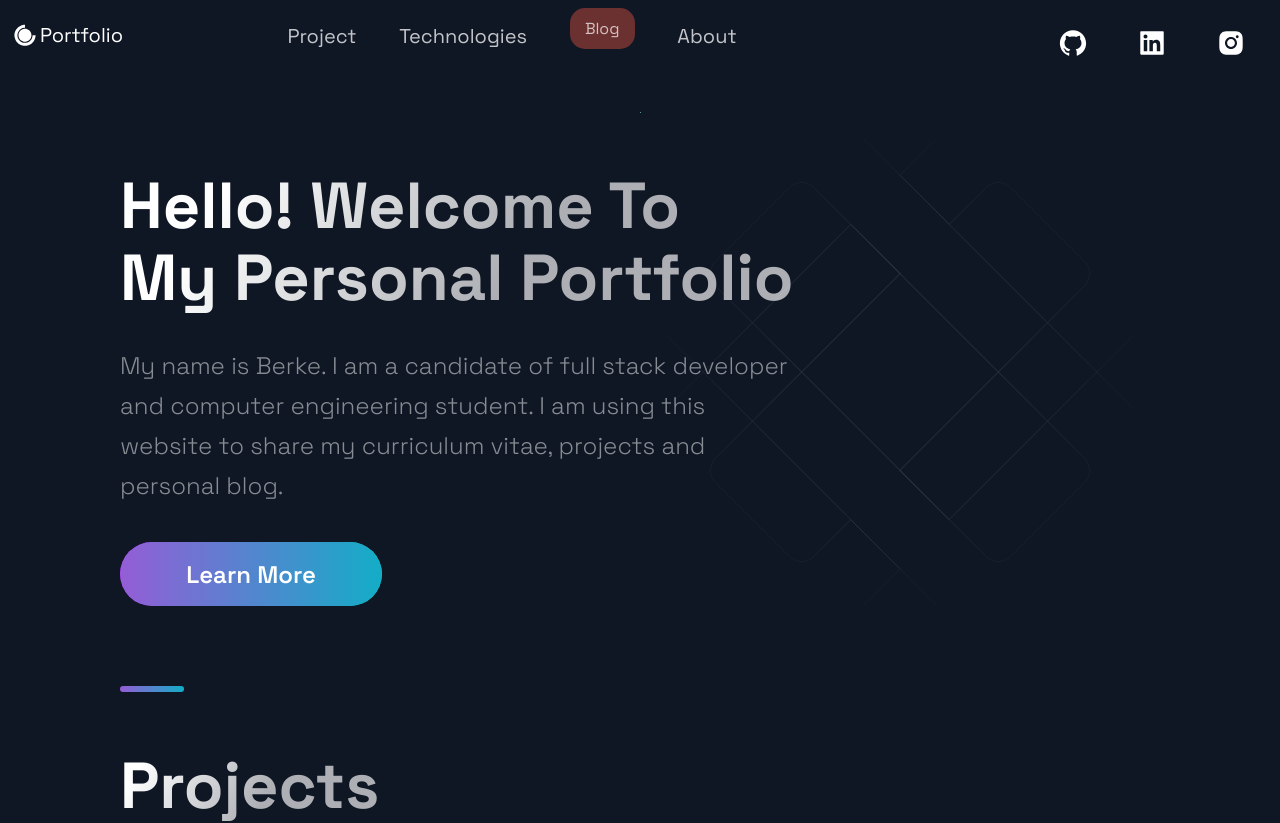
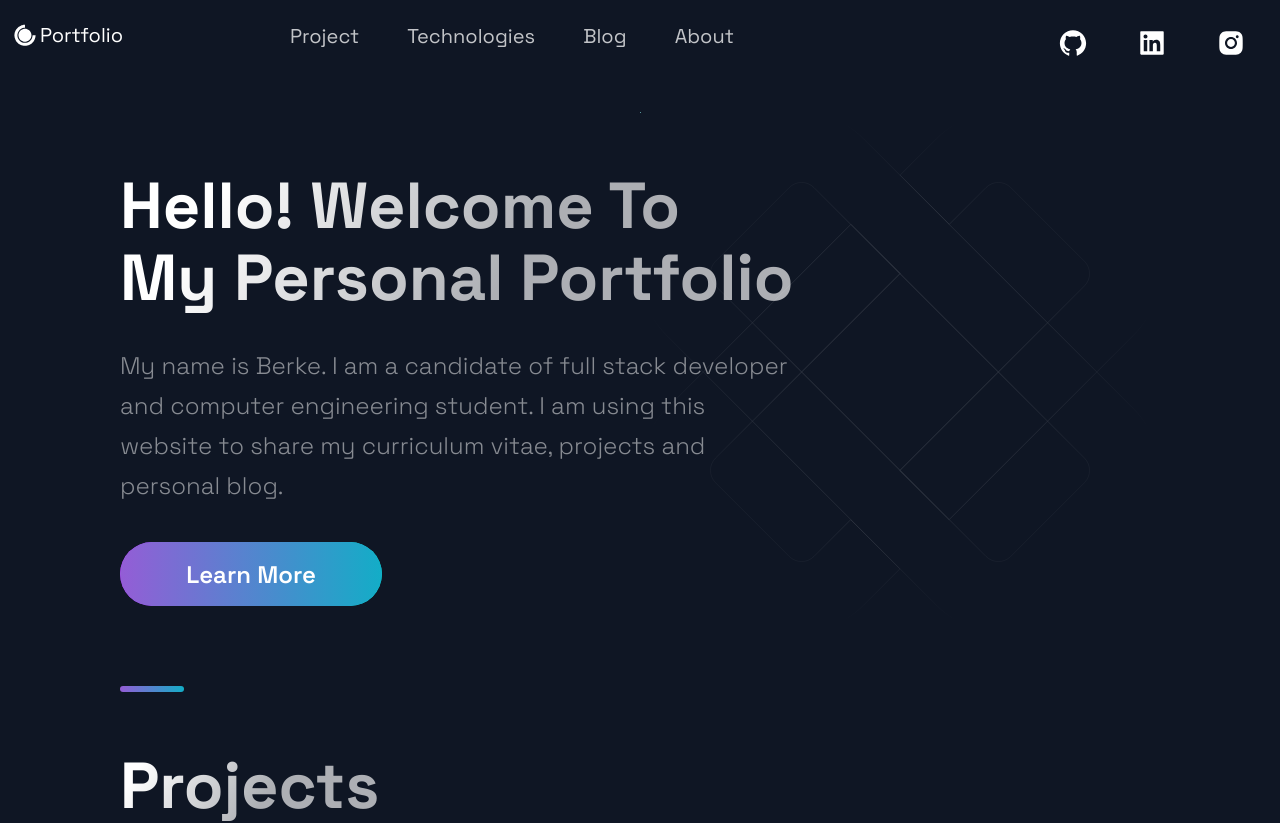
Before and after one commit to eberkeaydin/portfolio, a Next.js app: page / in a window 1280 px wide. Shown: the top 823 px of the page. Built offline with nearby package versions, Linux system fonts and the light colour scheme.

Commit message:
Blogs...

```diff
--- a/src/components/Header/Header.js
+++ b/src/components/Header/Header.js
@@ -2,7 +2,6 @@ import Link from 'next/link';
 import React from 'react';
 import { AiFillGithub, AiFillInstagram, AiFillLinkedin } from 'react-icons/ai';
 import { DiCssdeck } from 'react-icons/di';
-import { ExternalLinks } from '../Projects/ProjectsStyles';
 
 import { Container, Div1, Div2, Div3, NavLink, SocialIcons, Span } from './HeaderStyles';
 
@@ -27,8 +26,8 @@ const Header = () =>  (
         </Link>
       </li>
       <li>
-        <Link>
-          <ExternalLinks href='https://medium.com/@e.berkeaydin'>Blog</ExternalLinks>
+        <Link href="#blog">
+          <NavLink>Blog</NavLink>
         </Link>
       </li>
       <li>
```
